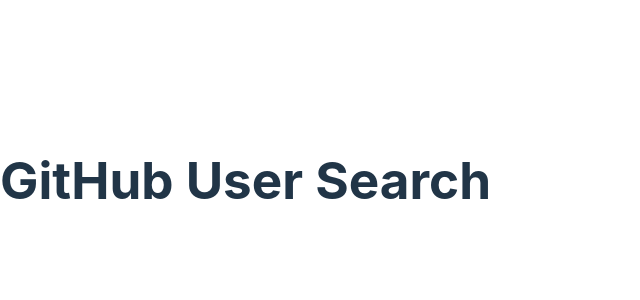
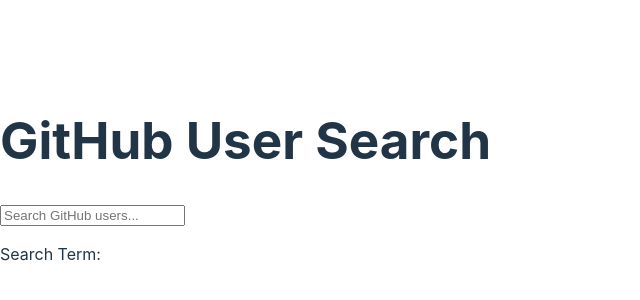
Before and after one commit to xanxad/alx-fe-reactjs, a React (Vite) app in the folder github-user-search/: page / in a window 1280 px wide. Shown: the part 220-520 px from the top of the page, without its empty margins (0-640 px from the left). Built offline with nearby package versions, Linux system fonts and the light colour scheme.

Commit message:
update app.jsx

```diff
--- a/github-user-search/src/App.jsx
+++ b/github-user-search/src/App.jsx
@@ -1,13 +1,20 @@
-import { BrowserRouter as Router, Route, Routes } from "react-router-dom";
+import { useState } from "react";
+import SearchBar from "./components/SearchBar";
 
 const App = () => {
+  const [searchTerm, setSearchTerm] = useState("");
+
+  const handleSearch = (term) => {
+    setSearchTerm(term);
+    console.log("Searching for:", term);
+  };
+
   return (
-    <Router>
-      <div>
-        <h1>GitHub User Search</h1>
-        {/* Add components here for search input and result display */}
-      </div>
-    </Router>
+    <div>
+      <h1>GitHub User Search</h1>
+      <SearchBar handleSearch={handleSearch} />
+      <p>Search Term: {searchTerm}</p>
+    </div>
   );
 };
 
--- /dev/null
+++ b/github-user-search/src/components/SearchBar.jsx
@@ -0,0 +1,13 @@
+const SearchBar = ({ handleSearch }) => {
+  return (
+    <div>
+      <input
+        type="text"
+        placeholder="Search GitHub users..."
+        onChange={(e) => handleSearch(e.target.value)}
+      />
+    </div>
+  );
+};
+
+export default SearchBar;
```
